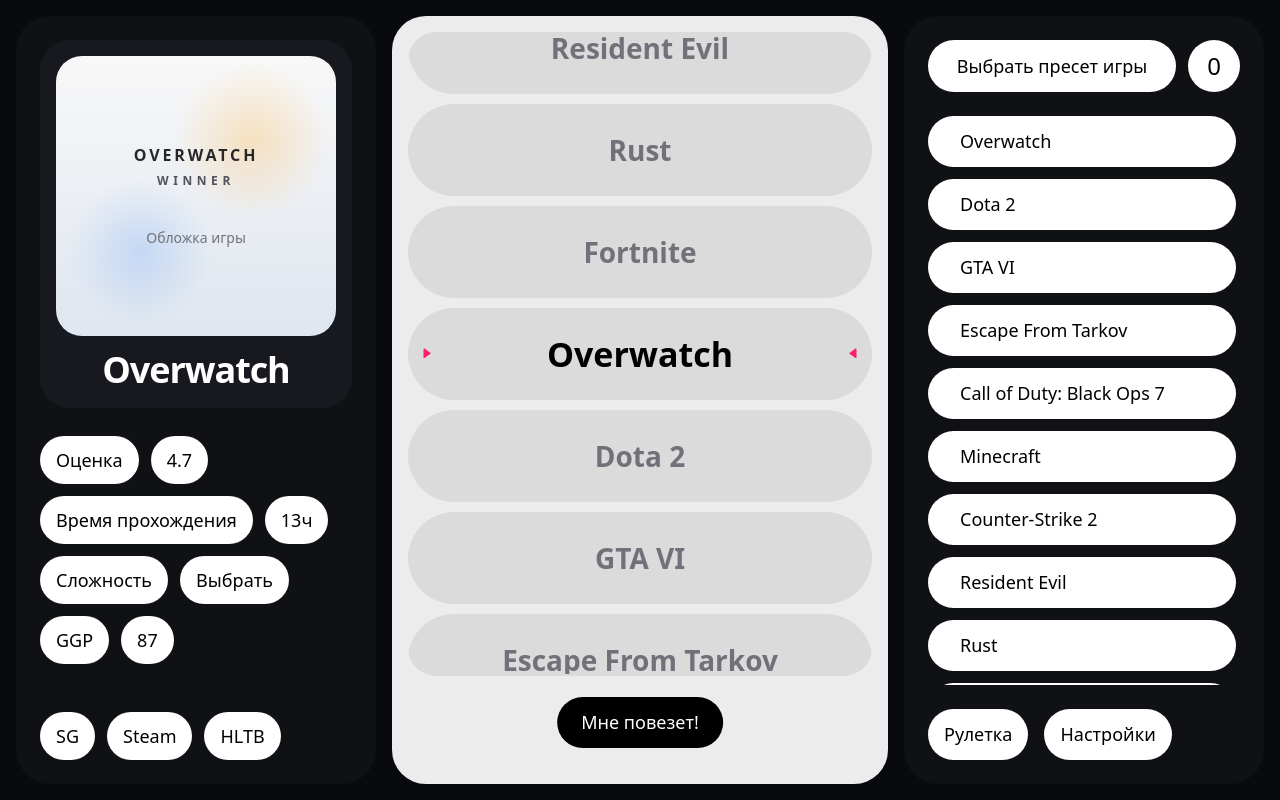
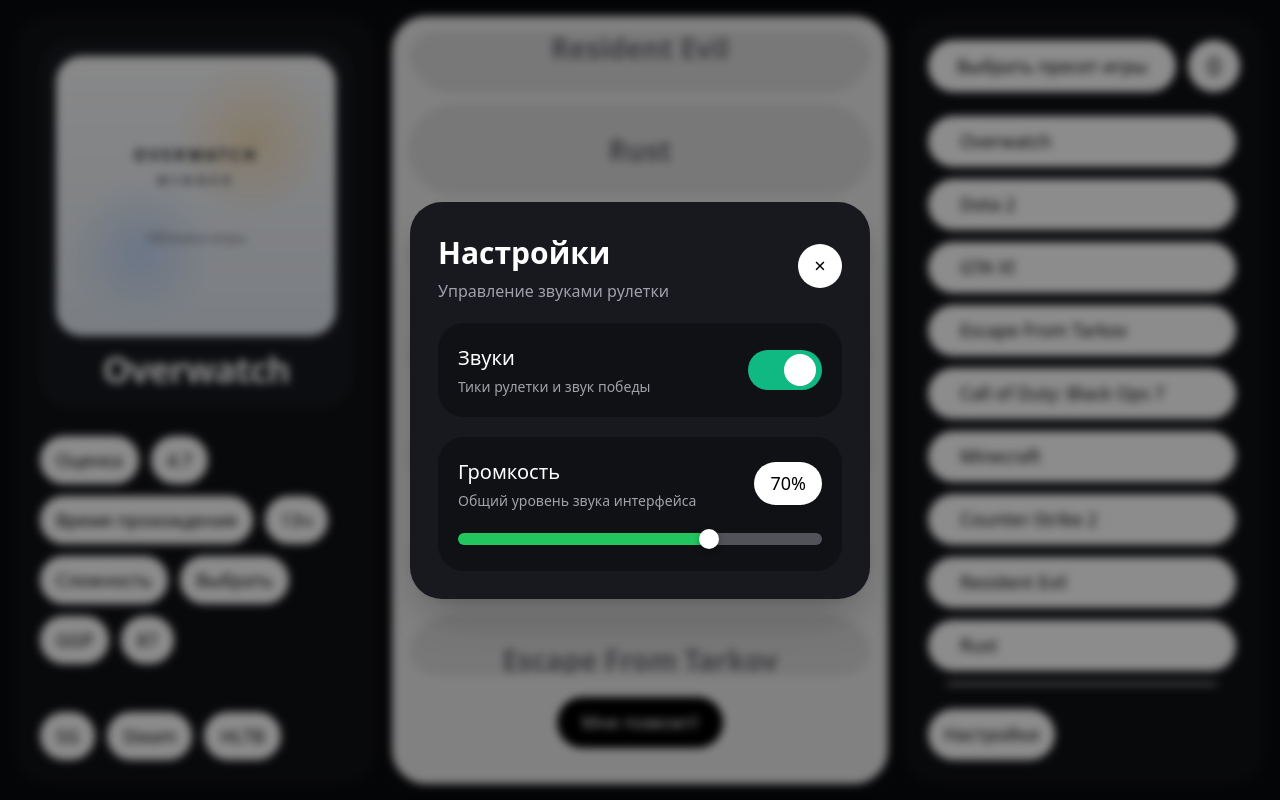
Before and after one commit to qwekee1/game-roulette-ui, a React (Vite) app: page / in a window 1280 px wide. Both pictures are taken after a click on the button "Настройки". Built offline with nearby package versions, Linux system fonts and the light colour scheme.

Commit message:
Add files via upload
feat: settings popup and sound controls

```diff
--- a/index.html
+++ b/index.html
@@ -2,7 +2,6 @@
 <html lang="ru">
   <head>
     <meta charset="UTF-8" />
-    <link rel="icon" type="image/svg+xml" href="/vite.svg" />
     <meta name="viewport" content="width=device-width, initial-scale=1.0" />
     <title>Game Roulette UI</title>
   </head>
--- a/src/App.tsx
+++ b/src/App.tsx
@@ -15,6 +15,10 @@
 
 const DIFFICULTIES = ["Легкая", "Нормальная", "Сложная"] as const;
 type Difficulty = (typeof DIFFICULTIES)[number];
+
+type AudioContextCtor = {
+  new (): AudioContext;
+};
 
 const LANE_ITEM_HEIGHT = 92;
 const STEP_GAP = 10;
@@ -72,9 +76,14 @@
   const [spinSequence, setSpinSequence] = useState<string[] | null>(null);
   const [presetCount, setPresetCount] = useState<number>(0);
   const [isPresetOpen, setIsPresetOpen] = useState(false);
+  const [isSettingsOpen, setIsSettingsOpen] = useState(false);
+  const [isSoundEnabled, setIsSoundEnabled] = useState(true);
+  const [soundVolume, setSoundVolume] = useState(70);
 
-  const spinTimeoutRef = useRef<ReturnType<typeof setTimeout> | null>(null);
-  const settleTimeoutRef = useRef<ReturnType<typeof setTimeout> | null>(null);
+  const spinTimeoutRef = useRef<ReturnType<typeof window.setTimeout> | null>(null);
+  const settleTimeoutRef = useRef<ReturnType<typeof window.setTimeout> | null>(null);
+  const audioContextRef = useRef<AudioContext | null>(null);
+  const tickTimeoutsRef = useRef<Array<ReturnType<typeof window.setTimeout>>>([]);
 
   const repeatedGames = useMemo(() => {
     return Array.from({ length: 60 }, (_, i) => games[i % games.length]);
@@ -82,8 +91,17 @@
 
   useEffect(() => {
     return () => {
-      if (spinTimeoutRef.current) clearTimeout(spinTimeoutRef.current);
-      if (settleTimeoutRef.current) clearTimeout(settleTimeoutRef.current);
+      if (spinTimeoutRef.current !== null) {
+        window.clearTimeout(spinTimeoutRef.current);
+      }
+      if (settleTimeoutRef.current !== null) {
+        window.clearTimeout(settleTimeoutRef.current);
+      }
+      tickTimeoutsRef.current.forEach((timeoutId) => window.clearTimeout(timeoutId));
+      tickTimeoutsRef.current = [];
+      if (audioContextRef.current && audioContextRef.current.state !== "closed") {
+        void audioContextRef.current.close();
+      }
     };
   }, []);
 
@@ -93,11 +111,134 @@
 
   const laneGames = spinSequence ?? visibleGames;
 
+  const getAudioContext = () => {
+    if (typeof window === "undefined") {
+      return null;
+    }
+
+    const audioWindow = window as Window & {
+      webkitAudioContext?: AudioContextCtor;
+    };
+    const AudioContextClass: AudioContextCtor | undefined =
+      window.AudioContext ?? audioWindow.webkitAudioContext;
+
+    if (!AudioContextClass) {
+      return null;
+    }
+
+    if (!audioContextRef.current || audioContextRef.current.state === "closed") {
+      audioContextRef.current = new AudioContextClass();
+    }
+
+    if (audioContextRef.current.state === "suspended") {
+      void audioContextRef.current.resume();
+    }
+
+    return audioContextRef.current;
+  };
+
+  const playTone = (
+    frequency: number,
+    durationMs: number,
+    volume: number,
+    type: OscillatorType,
+  ) => {
+    if (!isSoundEnabled || soundVolume === 0) {
+      return;
+    }
+
+    const ctx = getAudioContext();
+    if (!ctx) {
+      return;
+    }
+
+    const now = ctx.currentTime;
+    const oscillator = ctx.createOscillator();
+    const gain = ctx.createGain();
+
+    oscillator.type = type;
+    oscillator.frequency.setValueAtTime(frequency, now);
+
+    const finalVolume = volume * (soundVolume / 100);
+
+    gain.gain.setValueAtTime(0.0001, now);
+    gain.gain.exponentialRampToValueAtTime(finalVolume, now + 0.01);
+    gain.gain.exponentialRampToValueAtTime(0.0001, now + durationMs / 1000);
+
+    oscillator.connect(gain);
+    gain.connect(ctx.destination);
+    oscillator.start(now);
+    oscillator.stop(now + durationMs / 1000 + 0.02);
+  };
+
+  const clearTickTimeouts = () => {
+    tickTimeoutsRef.current.forEach((timeoutId) => window.clearTimeout(timeoutId));
+    tickTimeoutsRef.current = [];
+  };
+
+  const startTickSound = (totalSteps: number, duration: number) => {
+    clearTickTimeouts();
+
+    const easing = (t: number) => Math.pow(t, 4.2);
+    const baseTimes: number[] = [];
+
+    for (let step = 1; step <= totalSteps; step += 1) {
+      const progress = step / totalSteps;
+      baseTimes.push(duration * easing(progress));
+    }
+
+    const adjustedTimes = baseTimes.map((time, index) => {
+      if (index === 0) {
+        return Math.max(12, time * 0.25);
+      }
+
+      const prev = baseTimes[index - 1];
+      const gap = time - prev;
+      const slowFactor = index / totalSteps;
+
+      let multiplier = 1.05;
+      if (slowFactor > 0.85) multiplier = 2.2;
+      else if (slowFactor > 0.7) multiplier = 1.8;
+      else if (slowFactor > 0.5) multiplier = 1.4;
+
+      return prev + Math.max(14, gap * multiplier);
+    });
+
+    adjustedTimes.forEach((time, index) => {
+      if (time > duration - 2000) return;
+
+      const timeoutId = window.setTimeout(() => {
+        const progress = (index + 1) / totalSteps;
+        const pitch = 1200 - progress * 500;
+        const volume = progress < 0.4 ? 0.028 : progress < 0.75 ? 0.022 : 0.018;
+        const durationMs =
+          progress < 0.6 ? 22 : progress < 0.8 ? 40 : progress < 0.9 ? 70 : 120;
+
+        playTone(pitch, durationMs, volume, "square");
+      }, Math.max(0, Math.round(time)));
+
+      tickTimeoutsRef.current.push(timeoutId);
+    });
+  };
+
+  const playWinSound = () => {
+    playTone(523.25, 160, 0.05, "triangle");
+    window.setTimeout(() => playTone(659.25, 180, 0.05, "triangle"), 120);
+    window.setTimeout(() => playTone(783.99, 260, 0.06, "triangle"), 250);
+  };
+
   const handleSpin = () => {
-    if (isSpinning) return;
+    if (isSpinning) {
+      return;
+    }
 
-    if (spinTimeoutRef.current) clearTimeout(spinTimeoutRef.current);
-    if (settleTimeoutRef.current) clearTimeout(settleTimeoutRef.current);
+    if (spinTimeoutRef.current !== null) {
+      window.clearTimeout(spinTimeoutRef.current);
+    }
+    if (settleTimeoutRef.current !== null) {
+      window.clearTimeout(settleTimeoutRef.current);
+    }
+    clearTickTimeouts();
 
     const extraLoops = 3;
     const randomExtra = Math.floor(Math.random() * games.length);
@@ -111,6 +252,7 @@
     setSpinSequence(sequence);
     setSpinTransition("none");
     setSpinTranslate(0);
+    startTickSound(totalSteps, duration);
 
     requestAnimationFrame(() => {
       requestAnimationFrame(() => {
@@ -121,11 +263,11 @@
       });
     });
 
-    spinTimeoutRef.current = setTimeout(() => {
+    spinTimeoutRef.current = window.setTimeout(() => {
       setSpinTransition("transform 900ms cubic-bezier(0.25, 1, 0.5, 1)");
       setSpinTranslate(-(totalSteps * STEP_DISTANCE));
 
-      settleTimeoutRef.current = setTimeout(() => {
+      settleTimeoutRef.current = window.setTimeout(() => {
         setCenterIndex(winnerIndex);
         setSelectedGame(winner);
         setSpinSequence(null);
@@ -135,6 +277,8 @@
           setSpinTranslate(0);
         });
 
+        clearTickTimeouts();
+        playWinSound();
         setIsSpinning(false);
       }, 900);
     }, duration);
@@ -142,7 +286,7 @@
 
   return (
     <div
-      className="h-screen w-screen overflow-hidden bg-[#090a0d] text-white"
+      className="relative h-screen w-screen overflow-hidden bg-[#090a0d] text-white"
       style={{ fontFamily: "Gilroy, ui-sans-serif, system-ui, sans-serif" }}
     >
       <div className="mx-auto flex h-full w-full max-w-[1728px] items-stretch gap-4 p-4">
@@ -214,51 +358,21 @@
 
           <div className="mt-auto pt-5">
             <div className="flex flex-wrap gap-2.5 xl:gap-3">
-              {["SG", "Steam", "HLTB"].map((tag) => {
-                if (tag === "SG") {
-                  return (
+              {[
+                { label: "SG", href: "https://stopgame.ru/" },
+                { label: "Steam", href: "https://store.steampowered.com/" },
+                { label: "HLTB", href: "https://howlongtobeat.com/" },
+              ].map((item) => (
                 <a
-                      key={tag}
-                      href="https://stopgame.ru/"
+                  key={item.label}
+                  href={item.href}
                   target="_blank"
                   rel="noopener noreferrer"
                   className="inline-flex h-[42px] items-center justify-center rounded-full bg-white px-3 text-[16px] font-medium text-black transition-all duration-200 ease-out hover:bg-zinc-100 active:scale-[0.98] xl:h-[48px] xl:px-4 xl:text-[18px]"
                 >
-                      <span className="block truncate">{tag}</span>
+                  <span className="block truncate">{item.label}</span>
                 </a>
-                  );
-                }
-
-                if (tag === "Steam") {
-                  return (
-                    <a
-                      key={tag}
-                      href="https://store.steampowered.com/"
-                      target="_blank"
-                      rel="noopener noreferrer"
-                      className="inline-flex h-[42px] items-center justify-center rounded-full bg-white px-3 text-[16px] font-medium text-black transition-all duration-200 ease-out hover:bg-zinc-100 active:scale-[0.98] xl:h-[48px] xl:px-4 xl:text-[18px]"
-                    >
-                      <span className="block truncate">{tag}</span>
-                    </a>
-                  );
-                }
-
-                if (tag === "HLTB") {
-                  return (
-                    <a
-                      key={tag}
-                      href="https://howlongtobeat.com/"
-                      target="_blank"
-                      rel="noopener noreferrer"
-                      className="inline-flex h-[42px] items-center justify-center rounded-full bg-white px-3 text-[16px] font-medium text-black transition-all duration-200 ease-out hover:bg-zinc-100 active:scale-[0.98] xl:h-[48px] xl:px-4 xl:text-[18px]"
-                    >
-                      <span className="block truncate">{tag}</span>
-                    </a>
-                  );
-                }
-
-                return <Pill key={tag}>{tag}</Pill>;
-              })}
+              ))}
             </div>
           </div>
         </aside>
@@ -405,21 +519,140 @@
             </div>
           </div>
 
-          <div className="mt-5 flex justify-start gap-3 xl:mt-6 xl:gap-4">
+          <div className="mt-5 flex justify-start xl:mt-6">
             <button
               type="button"
-              className="inline-flex whitespace-nowrap rounded-full bg-white px-3 py-2.5 text-left text-[16px] font-medium text-black xl:px-4 xl:py-3 xl:text-[18px]"
-            >
-              Рулетка
-            </button>
-            <button
-              type="button"
-              className="inline-flex whitespace-nowrap rounded-full bg-white px-3 py-2.5 text-left text-[16px] font-medium text-black xl:px-4 xl:py-3 xl:text-[18px]"
+              onClick={() => setIsSettingsOpen(true)}
+              className="inline-flex whitespace-nowrap rounded-full bg-white px-3 py-2.5 text-left text-[16px] font-medium text-black transition-all duration-200 ease-out hover:bg-zinc-100 active:scale-[0.98] xl:px-4 xl:py-3 xl:text-[18px]"
             >
               Настройки
             </button>
           </div>
         </aside>
+      </div>
+
+      <div
+        className={[
+          "absolute inset-0 z-50 flex items-center justify-center p-6 backdrop-blur-sm transition-all duration-300 ease-out",
+          isSettingsOpen
+            ? "pointer-events-auto bg-black/45 opacity-100"
+            : "pointer-events-none bg-black/0 opacity-0",
+        ].join(" ")}
+      >
+        <div
+          className={[
+            "w-full max-w-[460px] rounded-[32px] bg-[#17191e] p-6 shadow-2xl transition-all duration-300 ease-out xl:p-7",
+            isSettingsOpen
+              ? "translate-y-0 scale-100 opacity-100"
+              : "translate-y-4 scale-95 opacity-0",
+          ].join(" ")}
+        >
+          <div className="mb-5 flex items-center justify-between">
+            <div>
+              <h2 className="text-[26px] font-semibold text-white xl:text-[30px]">
+                Настройки
+              </h2>
+              <p className="mt-1 text-sm text-zinc-400 xl:text-base">
+                Управление звуками рулетки
+              </p>
+            </div>
+            <button
+              type="button"
+              onClick={() => setIsSettingsOpen(false)}
+              className="inline-flex h-11 w-11 items-center justify-center rounded-full bg-white text-xl font-medium text-black transition-all duration-200 ease-out hover:bg-zinc-100 active:scale-[0.98]"
+            >
+              ×
+            </button>
+          </div>
+
+          <div className="space-y-5">
+            <div className="rounded-[26px] bg-[#101115] p-4 xl:p-5">
+              <div className="flex items-center justify-between gap-4">
+                <div>
+                  <div className="text-[18px] font-medium text-white xl:text-[20px]">
+                    Звуки
+                  </div>
+                  <div className="mt-1 text-sm text-zinc-400">
+                    Тики рулетки и звук победы
+                  </div>
+                </div>
+                <button
+                  type="button"
+                  role="switch"
+                  aria-checked={isSoundEnabled}
+                  onClick={() => setIsSoundEnabled((prev) => !prev)}
+                  className={[
+                    "relative inline-flex h-10 w-[74px] items-center rounded-full transition-all duration-200",
+                    isSoundEnabled ? "bg-emerald-500" : "bg-zinc-600",
+                  ].join(" ")}
+                >
+                  <span
+                    className={[
+                      "inline-block h-8 w-8 transform rounded-full bg-white transition-transform duration-200",
+                      isSoundEnabled ? "translate-x-9" : "translate-x-1",
+                    ].join(" ")}
+                  />
+                </button>
+              </div>
+            </div>
+
+            <div className="rounded-[26px] bg-[#101115] p-4 xl:p-5">
+              <div className="mb-4 flex items-center justify-between gap-4">
+                <div>
+                  <div className="text-[18px] font-medium text-white xl:text-[20px]">
+                    Громкость
+                  </div>
+                  <div className="mt-1 text-sm text-zinc-400">
+                    Общий уровень звука интерфейса
+                  </div>
+                </div>
+                <div className="rounded-full bg-white px-4 py-2 text-[16px] font-medium text-black xl:text-[18px]">
+                  {soundVolume}%
+                </div>
+              </div>
+
+              <input
+                type="range"
+                min={0}
+                max={100}
+                step={1}
+                value={soundVolume}
+                onChange={(event) => setSoundVolume(Number(event.target.value))}
+                className="slider h-3 w-full cursor-pointer appearance-none rounded-full"
+                style={{
+                  background: `linear-gradient(to right, #22c55e ${soundVolume}%, #52525b ${soundVolume}%)`,
+                }}
+              />
+
+              <style>{`
+                .slider::-webkit-slider-thumb {
+                  appearance: none;
+                  width: 20px;
+                  height: 20px;
+                  border-radius: 999px;
+                  background: #ffffff;
+                  cursor: pointer;
+                  box-shadow: 0 2px 6px rgba(0,0,0,0.3);
+                  border: none;
+                  transition: transform 0.15s ease;
+                }
+
+                .slider::-webkit-slider-thumb:hover {
+                  transform: scale(1.1);
+                }
+
+                .slider::-moz-range-thumb {
+                  width: 20px;
+                  height: 20px;
+                  border-radius: 999px;
+                  background: #ffffff;
+                  cursor: pointer;
+                  border: none;
+                }
+              `}</style>
+            </div>
+          </div>
+        </div>
       </div>
     </div>
   );
--- a/tsconfig.app.json
+++ b/tsconfig.app.json
@@ -10,7 +10,6 @@
     "module": "ESNext",
     "skipLibCheck": true,
     "moduleResolution": "bundler",
-    "allowImportingTsExtensions": false,
     "resolveJsonModule": true,
     "isolatedModules": true,
     "moduleDetection": "force",
```
Also changed, not shown: 1 other file (tests, documents, lock files or other folders). Lines whose indentation alone changed are shown as unchanged.
